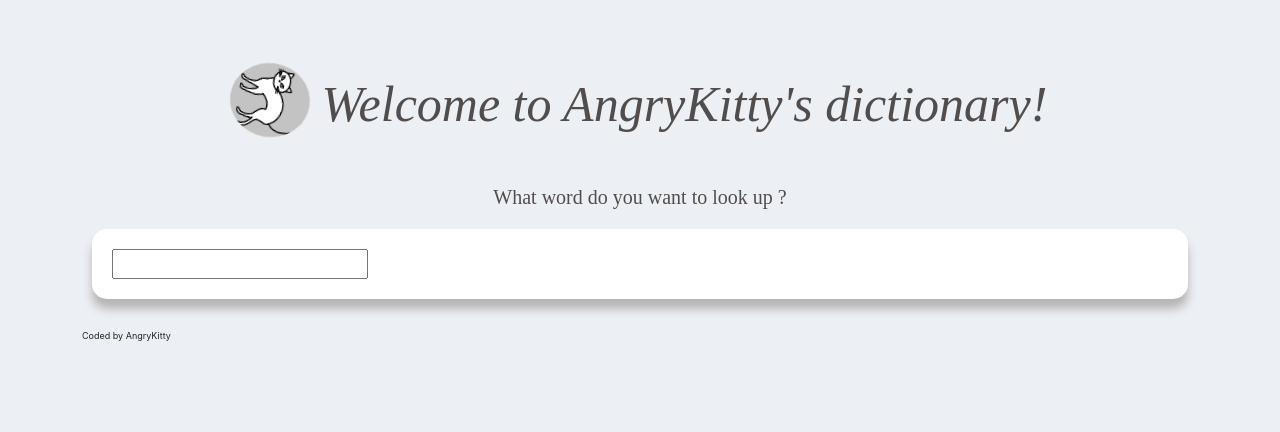
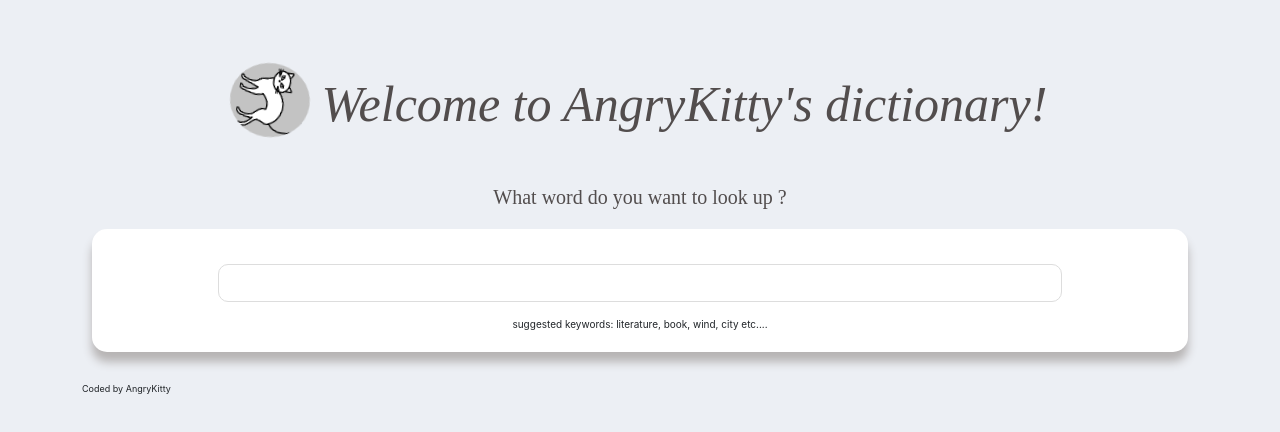
Before and after one commit to Angry-cat-coder/Dictionary-app, a React (Create React App) app: page / in a window 1280 px wide. Shown: the top 432 px of the page. Built offline with nearby package versions, Linux system fonts and the light colour scheme.

Commit message:
styled input form

```diff
--- a/src/Dictionarysearch.css
+++ b/src/Dictionarysearch.css
@@ -5,3 +5,18 @@
   border-radius: 15px;
   box-shadow: 0px 10px 10px rgb(183, 180, 180);
 }
+
+.Dictionarysearch input {
+  width: 80%;
+  display: block;
+  margin: 15px auto;
+  padding: 6px;
+  border: 1px solid #ddd;
+  border-radius: 10px;
+  color: #333;
+}
+.Dictionarysearch .Hint {
+  font-size: 10px;
+  margin-top: 5px;
+  text-align: center;
+}
--- a/src/Dictionarysearch.js
+++ b/src/Dictionarysearch.js
@@ -26,6 +26,9 @@ export default function Dictionarysearch() {
           {" "}
           <input type="search" onChange={showKeyword} />
         </form>{" "}
+        <div className="Hint">
+          suggested keywords: literature, book, wind, city etc....
+        </div>
       </section>
       <Searchresult results={result} />
     </div>
```
